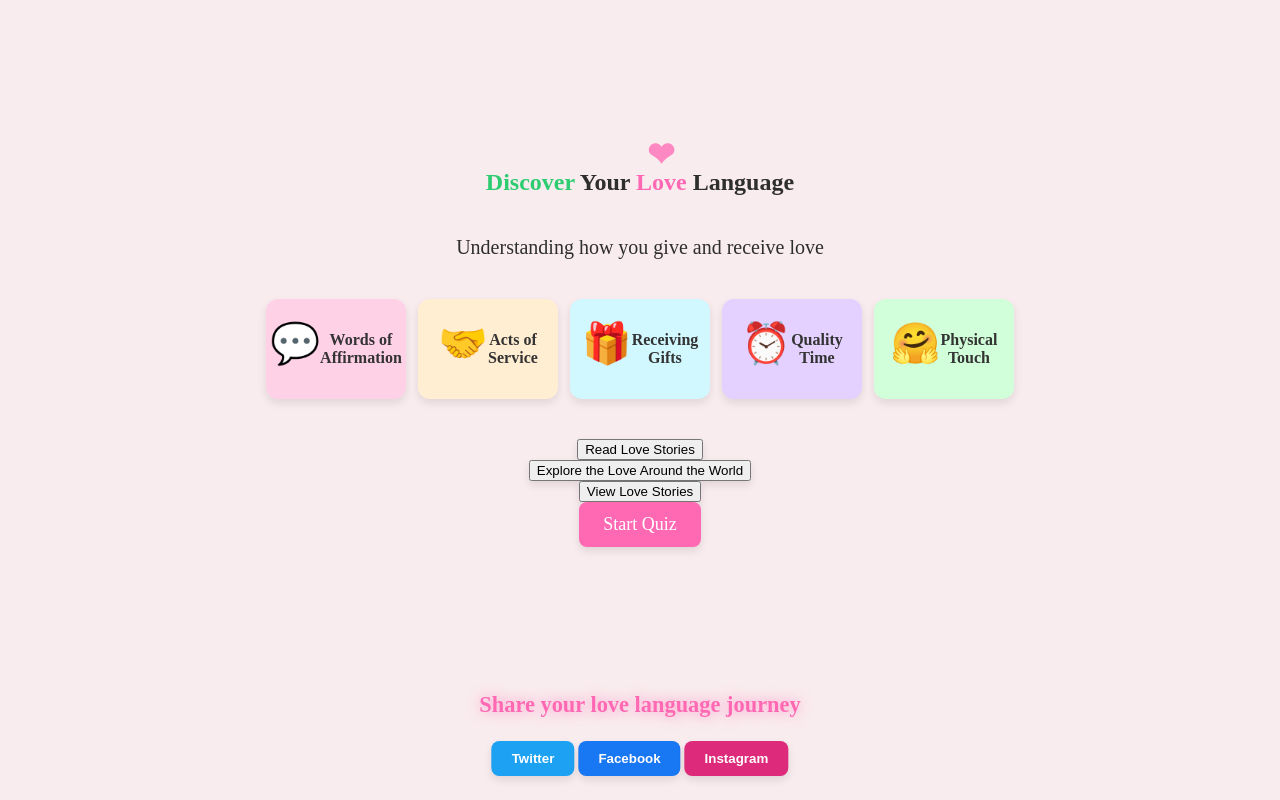
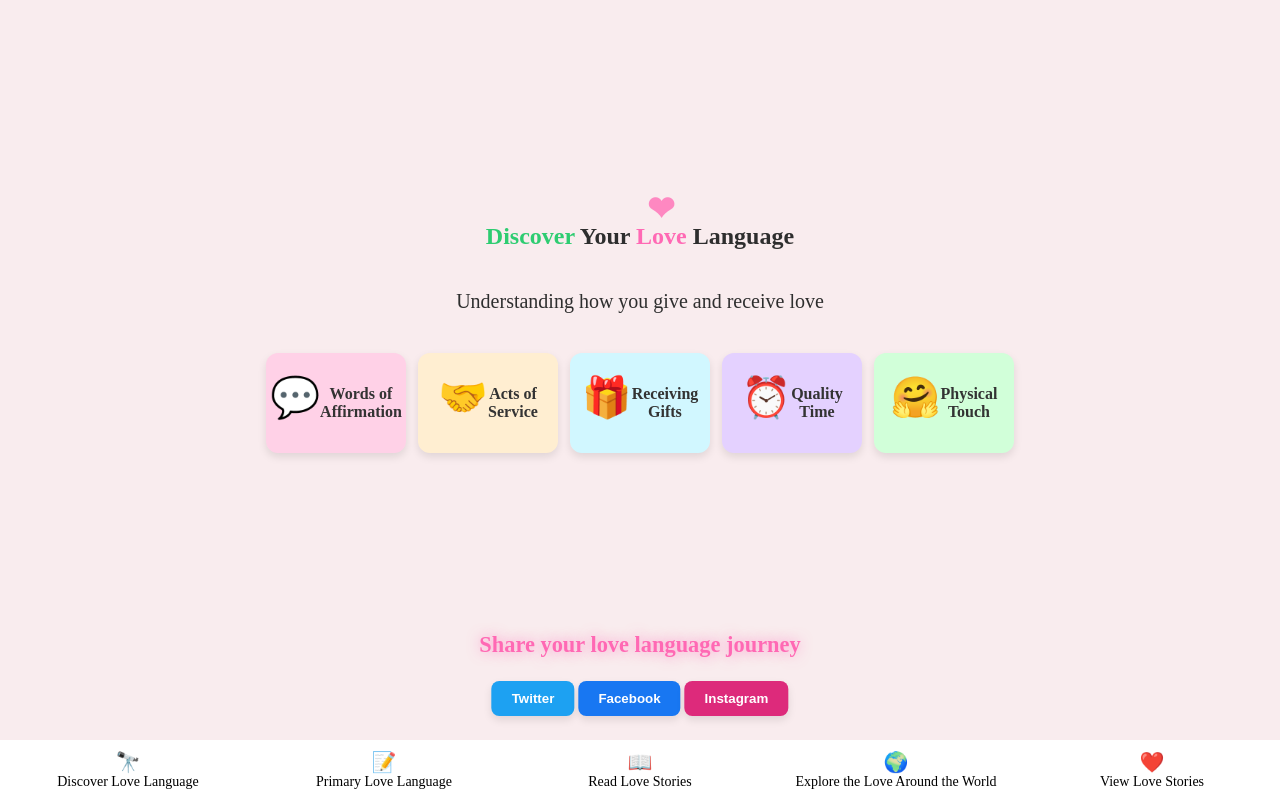
Before and after one commit to hjleee93/love-challenge, a plain HTML site: page index.html in a window 1280 px wide. Drawn offline with Linux system fonts and the light colour scheme; a web font is replaced by a local one.

Commit message:
feat:Added bottom navigation

```diff
--- /dev/null
+++ b/assets/styles/components/bottomNav.css
@@ -0,0 +1,39 @@
+#bottom-nav {
+  position: fixed;
+  bottom: 0;
+  left: 0;
+  width: 100%;
+  height: 60px;
+  background-color: #fff;
+  display: flex;
+  justify-content: space-around;
+  align-items: center;
+  z-index: 9999;
+}
+
+/* 네비게이션 버튼 스타일 */
+.bottom-nav-btn {
+  font-family: 'HS-Regular';
+  box-shadow: none;
+  background: none;
+  border: none;
+  cursor: pointer;
+  text-align: center;
+  font-size: 14px;
+  line-height: 1.2;
+  flex: 1;
+  padding: 5px;
+  transition: transform 0.2s ease, color 0.2s ease;
+}
+
+/* 호버 효과 */
+.bottom-nav-btn:hover {
+  transform: scale(1.1);
+  color: var(--accent-color);
+}
+
+/* 이모지 스타일 */
+.bottom-nav-btn span {
+  display: block;
+  font-size: 20px;
+}
--- a/assets/styles/main.css
+++ b/assets/styles/main.css
@@ -4,6 +4,7 @@
 @import url("components/quiz.css");
 @import url('components/buttons.css');
 @import url('components/story.css');
+@import url('components/bottomNav.css');
 
 
 body {
@@ -48,14 +49,14 @@ footer{
   font-family:'HS-Regular';
   text-align: center;
   position: fixed;
-  bottom: 10px;
+  bottom: 70px;
   left: 50%;
   transform: translateX(-50%);
+
 }
 
 
 footer p {
-
   font-size: 1.4em;
   font-weight: bold;
   color: var(--accent-color);
--- /dev/null
+++ b/scripts/bottomNav.js
@@ -0,0 +1,34 @@
+import { showOnlyElem } from './common.js';
+import quiz from './quiz.js';
+// 하단 네비게이션 바 생성 함수
+export const createBottomNav = () => {
+  const navBar = document.createElement('div');
+  navBar.id = 'bottom-nav';
+
+  // 메뉴 아이템 데이터
+  const menuItems = [
+    { label: 'Discover Love Language', emoji: '🔭', id: 'hero'},
+    { label: 'Primary Love Language', emoji: '📝', id: 'quiz-section' },
+    { label: 'Read Love Stories', emoji: '📖', id:'stories' },
+    { label: 'Explore the Love Around the World', emoji: '🌍', id: 'global-expressions' },
+    { label: 'View Love Stories', emoji: '❤️', id:'daily-challenge' },
+  ];
+
+  // 각 버튼 생성 및 추가
+  menuItems.forEach(item => {
+    const button = document.createElement('button');
+    button.className = 'bottom-nav-btn';
+    button.innerHTML = `<span>${item.emoji}</span>${item.label}`;
+
+    // 클릭 이벤트
+    button.addEventListener('click', () => {
+      quiz.startQuiz();
+      showOnlyElem(item.id)
+    });
+
+    navBar.appendChild(button);
+  });
+
+  // 네비게이션 바를 body에 추가
+  document.body.appendChild(navBar);
+}
--- a/scripts/main.js
+++ b/scripts/main.js
@@ -4,6 +4,7 @@ import { toggleElementById,showOnlyElem } from './common.js';
 import hero from './hero.js';
 import quiz from './quiz.js';
 import story from './story.js';
+import { createBottomNav } from './bottomNav.js'
 
 
 
@@ -61,31 +62,6 @@ document.addEventListener('DOMContentLoaded', function () {
 
 
   /**
-   * Create menu
-   */
-
-  const heroSection = document.getElementById('hero')
-  const storyBtn = document.createElement('button')
-  const worldBtn = document.createElement('button')
-  const dailyBtn = document.createElement('button')
-
-  storyBtn.textContent = 'Read Love Stories';
-  worldBtn.textContent = 'Explore the Love Around the World';
-
-  dailyBtn.textContent = 'View Love Stories';
-
-  storyBtn.addEventListener('click', () =>{
-    showOnlyElem('stories')
-    story.initCarousel();
-  })
-
-  heroSection.appendChild(storyBtn);
-  heroSection.appendChild(worldBtn);
-  heroSection.appendChild(dailyBtn);
-  // viewStories.classList.add('story-btn')
-
-
-  /**
    * Hero Section
    */
 
@@ -112,7 +88,6 @@ document.addEventListener('DOMContentLoaded', function () {
   })();
   hero.addIcon();
   hero.flipCard();
-  hero.addNextButton();
 
   /**
    * Quiz Section
@@ -156,9 +131,12 @@ document.addEventListener('DOMContentLoaded', function () {
 
   const startBtn = document.getElementById('start-quiz')
   const optionBtns = document.querySelectorAll('.option')
+
   startBtn.addEventListener('click',() => {
     quiz.showQuestion()
+    startBtn.style.display = "none";
   })
+
   optionBtns.forEach((btn,index) => {
     if(index === 0){
       btn.textContent = 'CLICK'
@@ -182,13 +160,33 @@ document.addEventListener('DOMContentLoaded', function () {
       })
 
     }
-  })
+  });
 
   /**
    * Story
    */
 
-  // story.showStory();
+  (() => {
+    const titleEl = document.querySelector('#stories>h2');
+    if (titleEl) {
+      let text = titleEl.textContent;
+      text = text.replace("Love", "<span style='color: var(--accent-color);'>Love</span>");
+      titleEl.innerHTML = text;
+
+      text = text.replace("Love",
+        "<span class='love-word' style='color: var(--accent-color); position: relative;'>Love<span class='heart' style='position: absolute; top: -20px; left: 50%; transform: translateX(-50%); font-size: 1.2em; opacity: 0;'>&#10084;</span></span>");
+      titleEl.innerHTML = text;
+
+      const heartEl = titleEl.querySelector('.heart');
+
+      if (heartEl) {
+        heartEl.classList.add('floating-heart');
+      }
+    }
+  })();
+
+
+  story.initCarousel();
 
   /**
    * Share
@@ -209,3 +207,9 @@ document.addEventListener('DOMContentLoaded', function () {
   });
 
 })
+
+
+/**
+ * Create Bottom Navigation
+ */
+window.addEventListener('DOMContentLoaded', createBottomNav);
--- a/scripts/quiz.js
+++ b/scripts/quiz.js
@@ -50,7 +50,6 @@ export default new class Quiz {
   #questionDisplay;
   #optionsContainer;
   #optionButtons
-  #startButton;
   #bars;
 
   constructor() {
@@ -66,13 +65,27 @@ export default new class Quiz {
     this.#questionDisplay = document.getElementById("question-display");
     this.#optionsContainer = document.getElementById("options-container");
     this.#optionButtons = document.querySelectorAll("#options-container .option");
-    this.#startButton = document.getElementById("start-quiz");
     this.#bars = document.querySelectorAll(".bar");
   }
 
   startQuiz() {
+    console.log('start')
+
     this.#currentQuestionIndex = 0;
     this.#scores = { words: 0, acts: 0, gifts: 0, time: 0, touch: 0 };
+
+  toggleElementById('results-section');
+  toggleElementById('quiz-section');
+
+  this.#bars.forEach(bar => {
+    bar.style.height = '0%';
+    bar.style.backgroundColor = '#e0e0e0';
+    bar.textContent = '';
+    bar.style.opacity = '1';
+    bar.style.padding = '0';
+  });
+
+  this.showQuestion();
   }
 
   showQuestion() {
@@ -90,8 +103,6 @@ export default new class Quiz {
       } else {
         button.style.display = "none";
       }
-
-
     });
 
   }
```
Also changed, not shown: scripts/story.js (+2 -5 lines).
